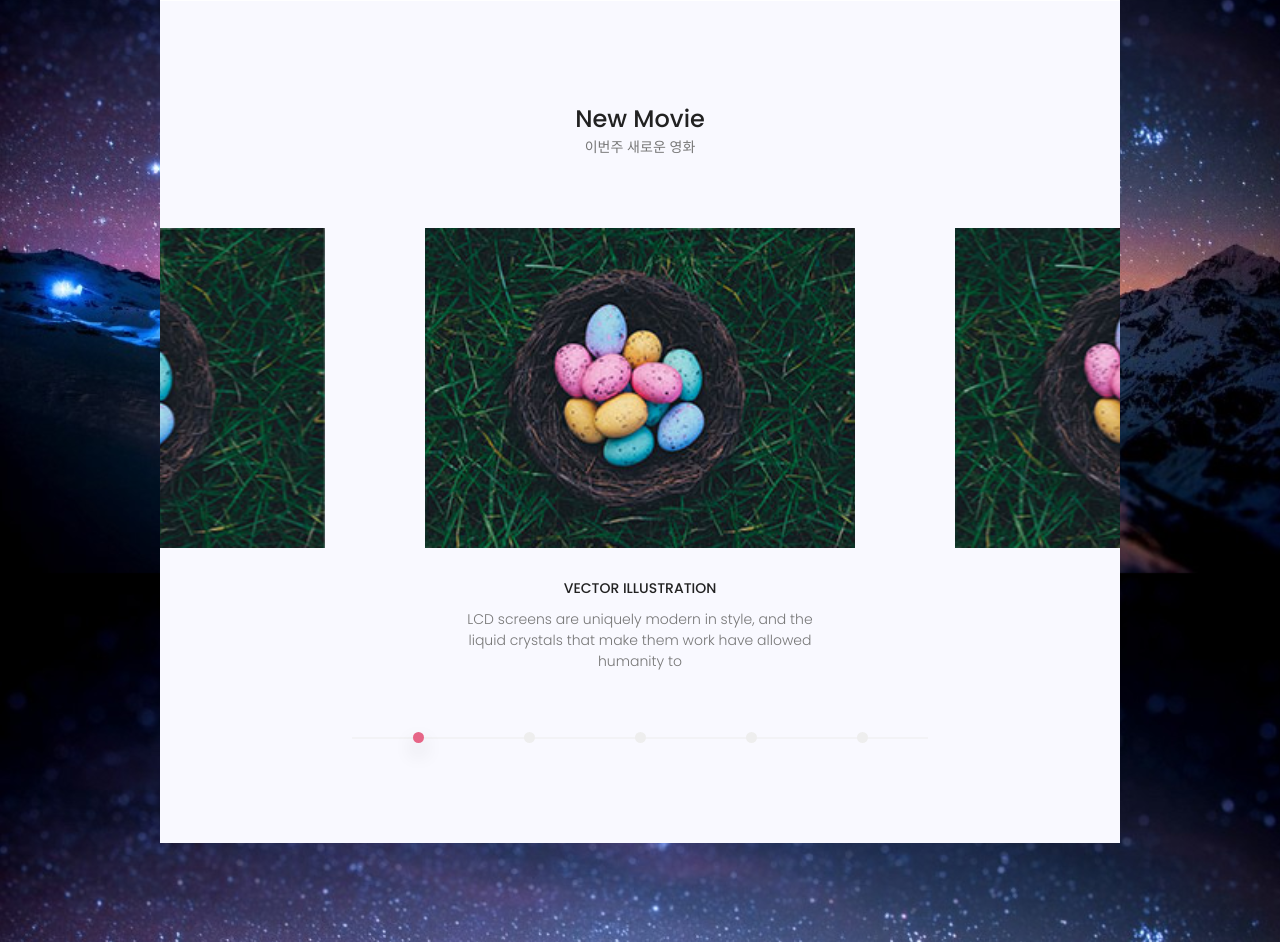
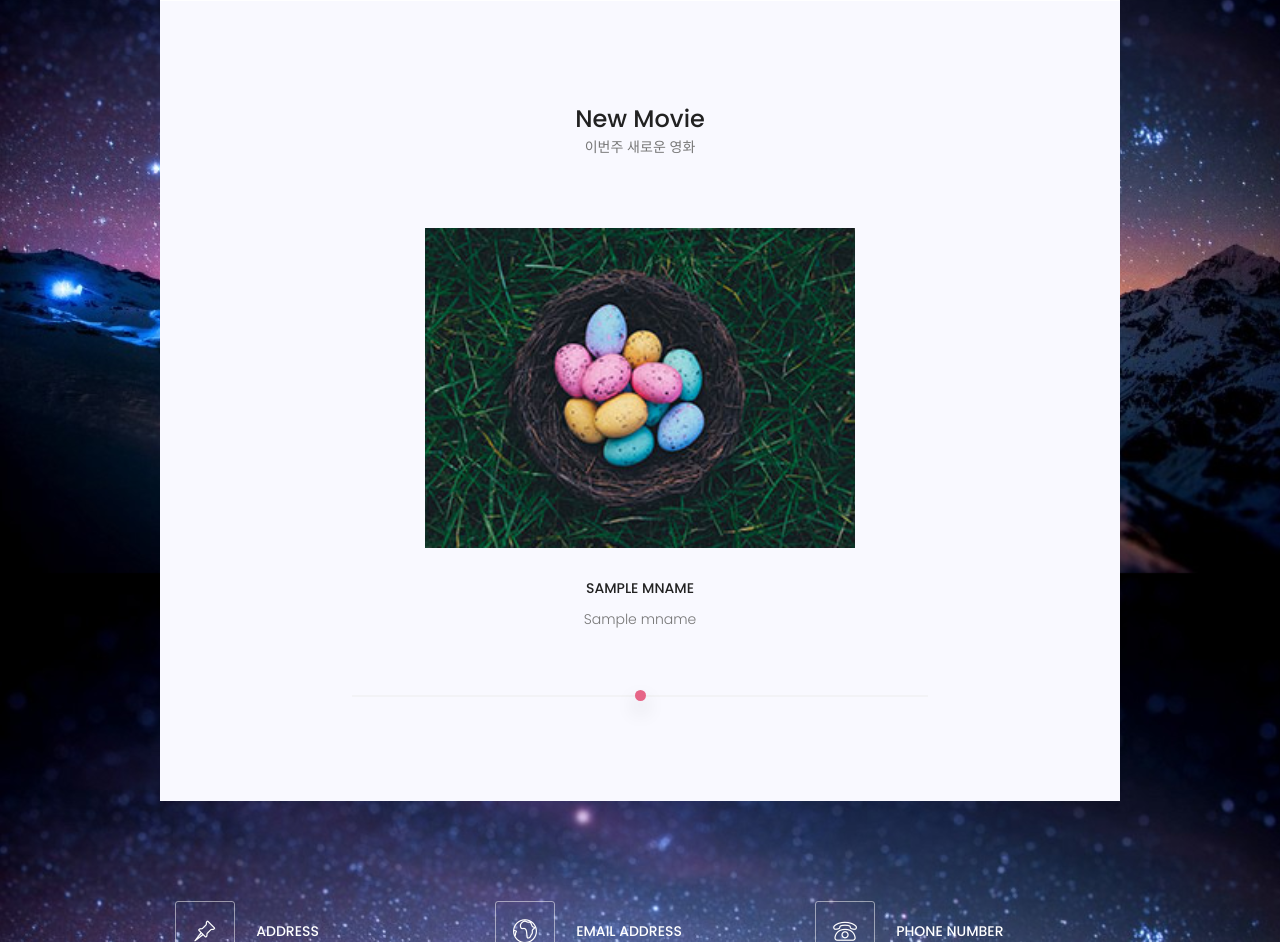
Before and after one commit to Sunaaaa/MyDjango, a Django app: template config/templates/pages/index.html in a window 1280 px wide. Shown: the part 1027-1969 px from the top of the page. Run offline with Django 3.2, Linux system fonts and the light colour scheme; the template is opened without the code that fills it: most values are stand-ins (such as "Sample title", 1, 10 or a date in 2020); some libraries are stand-ins or nearby versions.

Commit message:
영화 TOP 5 정보 가져오기 성공

```diff
--- a/config/templates/base.html
+++ b/config/templates/base.html
@@ -133,41 +133,8 @@
 						</div>
 					</div>
 					<div class="active-works-carousel mt-40">
-						<div class="item">
-							<div class="thumb" style="background: url({% static 'img/g6.jpg'%});"></div>
-							<div class="caption text-center">
-								<h6 class="text-uppercase">Vector Illustration</h6>
-								<p>LCD screens are uniquely modern in style, and the liquid crystals that make them work have allowed humanity to</p>
-							</div>
-						</div>
-						<div class="item">
-							<div class="thumb" style="background: url({% static 'img/g6.jpg'%});"></div>
-							<div class="caption text-center">
-								<h6 class="text-uppercase">Vector Illustration</h6>
-								<p>LCD screens are uniquely modern in style, and the liquid crystals that make them work have allowed humanity to</p>
-							</div>
-						</div>
-						<div class="item">
-							<div class="thumb" style="background: url({% static 'img/g6.jpg'%});"></div>
-							<div class="caption text-center">
-								<h6 class="text-uppercase">Vector Illustration</h6>
-								<p>LCD screens are uniquely modern in style, and the liquid crystals that make them work have allowed humanity to</p>
-							</div>
-						</div>
-						<div class="item">
-							<div class="thumb" style="background: url({% static 'img/g6.jpg'%});"></div>
-							<div class="caption text-center">
-								<h6 class="text-uppercase">Vector Illustration</h6>
-								<p>LCD screens are uniquely modern in style, and the liquid crystals that make them work have allowed humanity to</p>
-							</div>
-						</div>
-						<div class="item">
-							<div class="thumb" style="background: url({% static 'img/g6.jpg'%});"></div>
-							<div class="caption text-center">
-								<h6 class="text-uppercase">Vector Illustration</h6>
-								<p>LCD screens are uniquely modern in style, and the liquid crystals that make them work have allowed humanity to</p>
-							</div>
-						</div>
+          {% block nmovie %}
+          {% endblock  %}
 					</div>
 			</section>
 		{% comment %} </div>
--- a/config/templates/pages/index.html
+++ b/config/templates/pages/index.html
@@ -1 +1,16 @@
 {% extends 'base.html' %}
+{% load static %}
+  {% block nmovie %}
+  {% for i in mname %}
+    <div class="item">
+      <div class="thumb" style="background: url({% static 'img/g6.jpg'%});"></div>
+      <div class="caption text-center">
+        <h6 class="text-uppercase">{{i}} </h6>
+        <p>
+          {{i}}
+        </p>
+      </div>
+    </div>
+
+  {% endfor %}
+  {% endblock  %}
--- a/pages/static/css/main.css
+++ b/pages/static/css/main.css
@@ -1987,10 +1987,9 @@ body:after {
 }
 
 .primary-btn:after{
-  background-image: -moz-linear-gradient(0deg, #d8bc31  0%, #dad88c  100%);
-  background-image: -webkit-linear-gradient(0deg, #d8bc31  0%, #dad88c  100%);
-  background-image: -ms-linear-gradient(0deg, #d8bc31  0%, #dad88c  100%);
-
+  background-image: -moz-linear-gradient(0deg, #2ca6e8  0%, #dbd830 50%, #dea128  100%);
+  background-image: -webkit-linear-gradient(0deg, #2ca6e8  0%, #dbd830 50%, #dea128  100%);
+  background-image: -ms-linear-gradient(0deg, #2ca6e8  0%, #dbd830 50%, #dea128  100%);
 }
 
 .p1-gradient-color, .single-feature .icon span {
```
Also changed, not shown: pages/views.py (+28 -2 lines).
